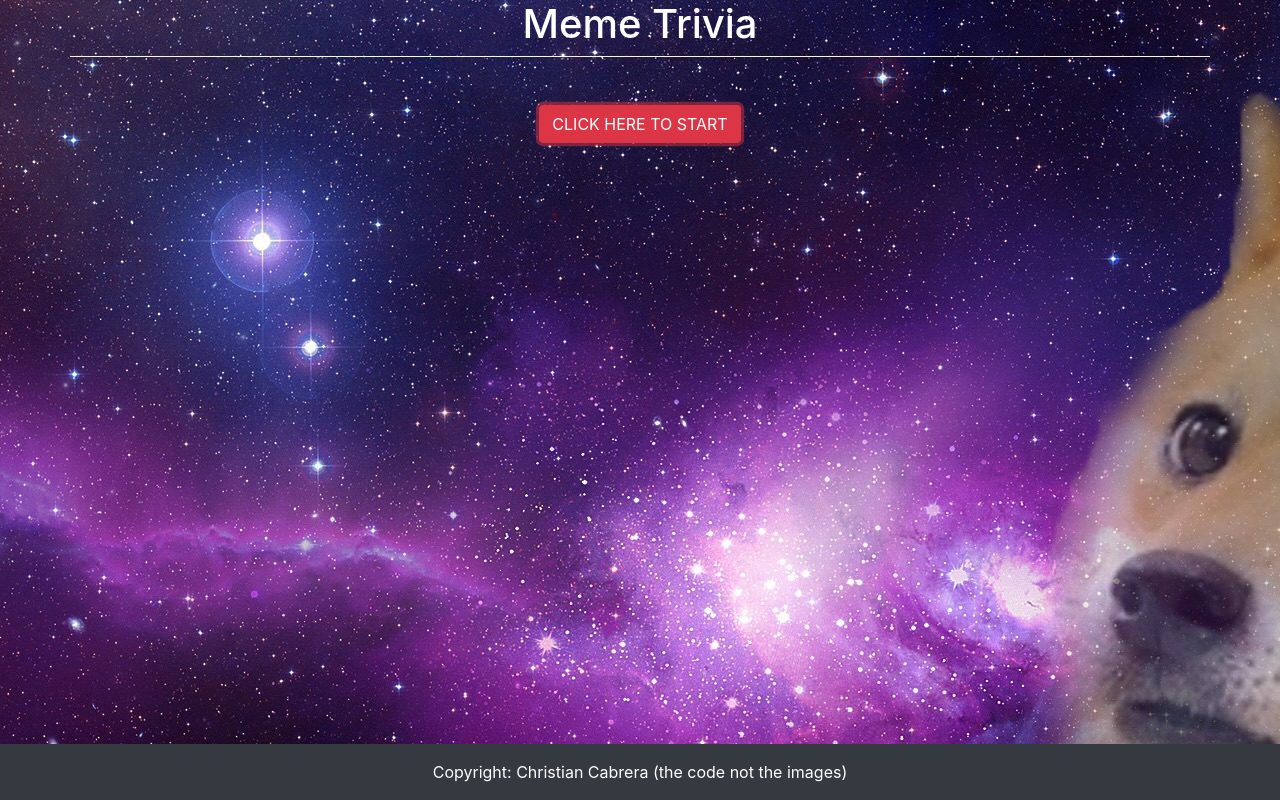
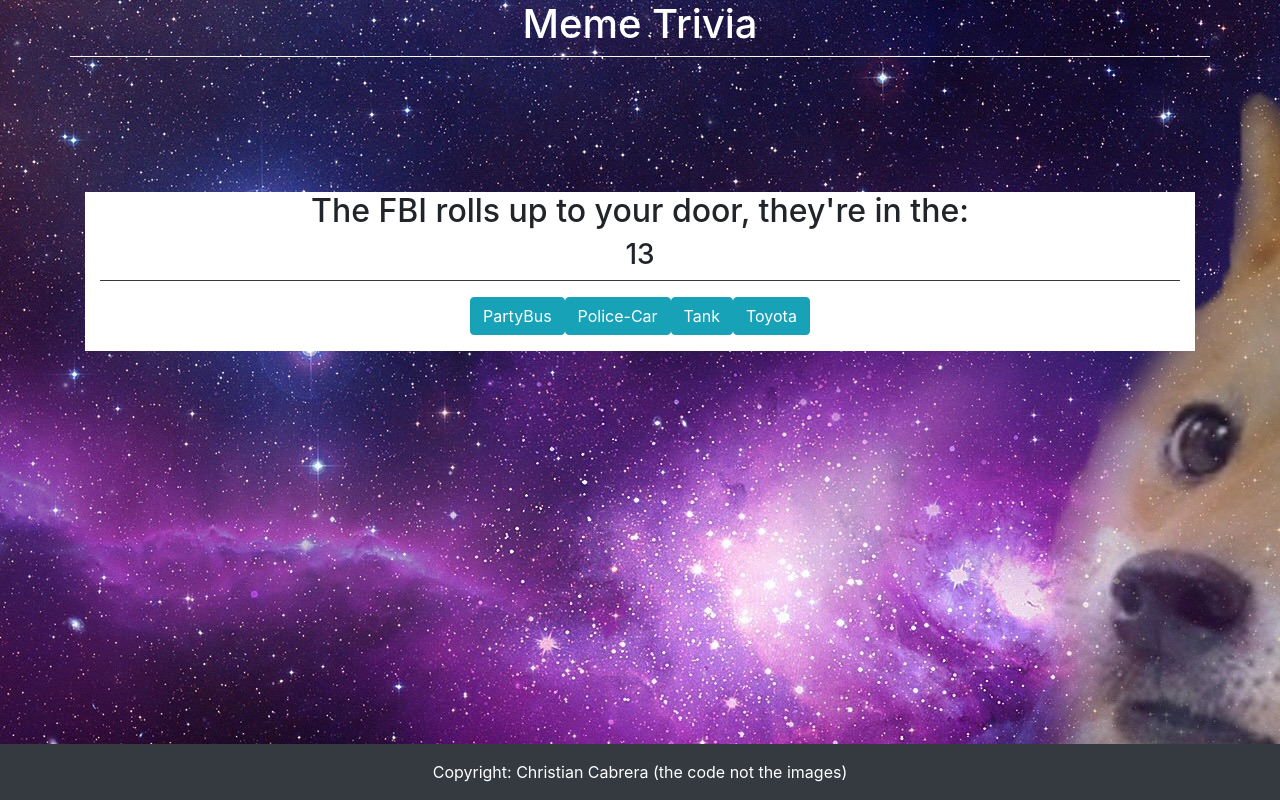
Before and after one commit to Spinglez/TriviaGame, a plain HTML site: page index.html in a window 1280 px wide. Both pictures are taken after a click on the button "CLICK HERE TO START". Drawn offline with nearby package versions, Linux system fonts and the light colour scheme.

Commit message:
Made substantial progress, game runs generally TODO: make sure questions dont repeat, then add some sounds and images, lastly finish styling.

```diff
--- a/assets/css/style.css
+++ b/assets/css/style.css
@@ -1,3 +1,7 @@
 body {
   background-image: url("../images/doggoBackground.jpeg");
 }
+/*
+.modal {
+  max-width: 60% !important;
+} */
--- a/assets/javascript/app.js
+++ b/assets/javascript/app.js
@@ -0,0 +1,197 @@
+let right = 0;
+let wrong = 0;
+let unanswered = 0;
+let question = "";
+let time = 15;
+let intervalId;
+let shownQ = [];
+let total = 0;
+// I wanted to use an object constructor here but I am again short on time
+// TODO: use a constructor for all these objects.
+// TODO: Alternatively merge all objects into a single object.
+
+let question1 = {
+  desc : "What is the meme name for a dog?",
+  responses : [
+    "Doggaroo",
+    "Dogginator",
+    "Puppers",
+    "Doggo",
+  ],
+  answer : "Doggo",
+}
+
+let question2 = {
+  desc : "LEEEEERROOYYYY....",
+  responses : [
+    "HROTHGARR",
+    "SQUIDWARD",
+    "JENKINS",
+    "PLANET",
+  ],
+  answer : "JENKINS",
+}
+
+let question3 = {
+  desc : "This gorilla was put down then became internet-famous",
+  responses : [
+    "Kong",
+    "Harambe",
+    "Ceasar",
+    "Donkey",
+  ],
+  answer : "Harambe",
+}
+
+let question4 = {
+  desc : "The FBI rolls up to your door, they're in the:",
+  responses : [
+    "PartyBus",
+    "Police-Car",
+    "Tank",
+    "Toyota"
+  ],
+  answer : "PartyBus",
+}
+
+let qArray = [question1, question2, question3, question4]
+
+// after talking with scott he suggested I use this for a random word
+// TODO: continue this to completion so I dont have repeating words
+function shuffle(array) {
+  var currentIndex = array.length, temporaryValue, randomIndex;
+
+  while (0 !== currentIndex) {
+
+    randomIndex = Math.floor(Math.random() * currentIndex);
+    currentIndex -= 1;
+
+    temporaryValue = array[currentIndex];
+    array[currentIndex] = array[randomIndex];
+    array[randomIndex] = temporaryValue;
+  }
+
+  return array;
+}
+
+qArray = shuffle(qArray);
+console.log(qArray);
+
+function timer() {
+  clearInterval(intervalId);
+  intervalId = setInterval(decrement, 1000);
+  $('#showtime').html('<h3>' + time + '</h3>')
+}
+
+function decrement() {
+  time--;
+  $('#showtime').html('<h3>' + time + '</h3>')
+  if (time === 0) {
+    noAnswer();
+  }
+}
+
+function gameOver(){
+  $('#questionBox').last().addClass('invisible');
+  $('#start').last().removeClass("invisible");
+  $('#stats').last().removeClass("invisible");
+  $('#stats').html('<div> Right: ' + right + '<br> Wrong: ' + wrong + '<br> Unanswered: ' + unanswered + '</div>');
+}
+
+function reset () {
+  right = 0;
+  wrong = 0;
+  unanswered = 0;
+  question = "";
+  time = 15;
+  intervalId;
+  shownQ = [];
+  total = 0;
+}
+
+function start() {
+  if (total == 4) { //This was a cheap way to make the game end TODO: change this to the object array.length
+    gameOver();
+  }else{
+  time = 15;
+  $("#inputBox").empty();
+  qGen();
+  timer();
+  questionFill(question);
+  for (var i = 0; i < question.responses.length; i++) {
+    divID = '#' + question.responses[i];
+      $(divID).click(function(event){
+        selection = event;
+        if ($(this).attr('data-name') == question.answer) {
+          correct();
+        }
+        else{
+          wrongOr();
+        }
+      });
+    }
+  }
+}
+
+function correct(){
+  right++;
+  total++;
+  stop()
+  setTimeout(start, 3000)
+  $('#inputBox').html("Good job your right!")
+  $('#showtime').empty();
+}
+
+function noAnswer (){
+  unanswered++;
+  total++;
+  stop()
+  setTimeout(start, 3000)
+  $('#inputBox').html('The correct answer was: ' + question.answer);
+  $('#showtime').empty();
+}
+
+function wrongOr (){
+  wrong++;
+  total++;
+  stop();
+  setTimeout(start, 3000)
+  $('#inputBox').html('The correct answer was: ' + question.answer)
+  $('#showtime').empty();
+}
+
+function stop(){
+  clearInterval(intervalId);
+  $('#inputBox').empty();
+}
+
+// Last piece is to make sure the questions dont repeat TODO: use the shuffle function instead/
+function qGen(){
+  for (var i = 0; i < qArray.length; i++) {
+  if (question !== shownQ[i]) {
+    question = qArray[Math.floor(Math.random() * qArray.length)];
+    shownQ.push(question);
+    return question;
+    }
+    else {
+    }
+  }
+}
+
+function questionFill(x) {
+  $('#qDes').text(x.desc);
+  for (var i = 0; i < x.responses.length; i++) {
+  num = '<div id = "'+x.responses[i]+'" type="button" data-name ="'+x.responses[i]+'" class="btn btn-info">' + x.responses[i] + '</div>';
+  $('#inputBox').append(num);
+  }
+}
+
+
+$('#start').click(function(){
+  reset();
+  $('#start').last().addClass("invisible");
+  $('#stats').last().addClass("invisible");
+  $('#stats').empty();
+  $('#questionBox').last().removeClass('invisible');
+  start();
+  });
--- a/index.html
+++ b/index.html
@@ -21,8 +21,20 @@
       <div class="row">
         <div class="col" id="gameBox">
           <div class="col text-center mt-5">
-            <button type="button" class="btn btn-danger">CLICK HERE TO START</button>
+            <button id="start" type="button" class="btn btn-danger">CLICK HERE TO START</button>
           </div>
+          <div id="stats" class="col mt-5 bg-white text-center invisible">
+
+          </div>
+          <div id="questionBox" class="col bg-white invisible">
+            <div class="col text-center border-bottom border-dark">
+              <h2 id = "qDes">test</h2>
+              <div id = "showtime"></div>
+            </div>
+            <div id ="inputBox" class="pt-3 pb-3 text-center">
+            </div>
+          </div>
+
         </div>
       </div>
 
@@ -35,6 +47,7 @@
     </div>
 
     <script src="https://code.jquery.com/jquery-3.3.1.slim.min.js" integrity="sha384-q8i/X+965DzO0rT7abK41JStQIAqVgRVzpbzo5smXKp4YfRvH+8abtTE1Pi6jizo" crossorigin="anonymous"></script>
+    <script type="text/javascript" src="assets/javascript/app.js"></script>
     <script src="https://cdnjs.cloudflare.com/ajax/libs/popper.js/1.14.3/umd/popper.min.js" integrity="sha384-ZMP7rVo3mIykV+2+9J3UJ46jBk0WLaUAdn689aCwoqbBJiSnjAK/l8WvCWPIPm49" crossorigin="anonymous"></script>
     <script src="https://stackpath.bootstrapcdn.com/bootstrap/4.1.3/js/bootstrap.min.js" integrity="sha384-ChfqqxuZUCnJSK3+MXmPNIyE6ZbWh2IMqE241rYiqJxyMiZ6OW/JmZQ5stwEULTy" crossorigin="anonymous"></script>
   </body>
```
